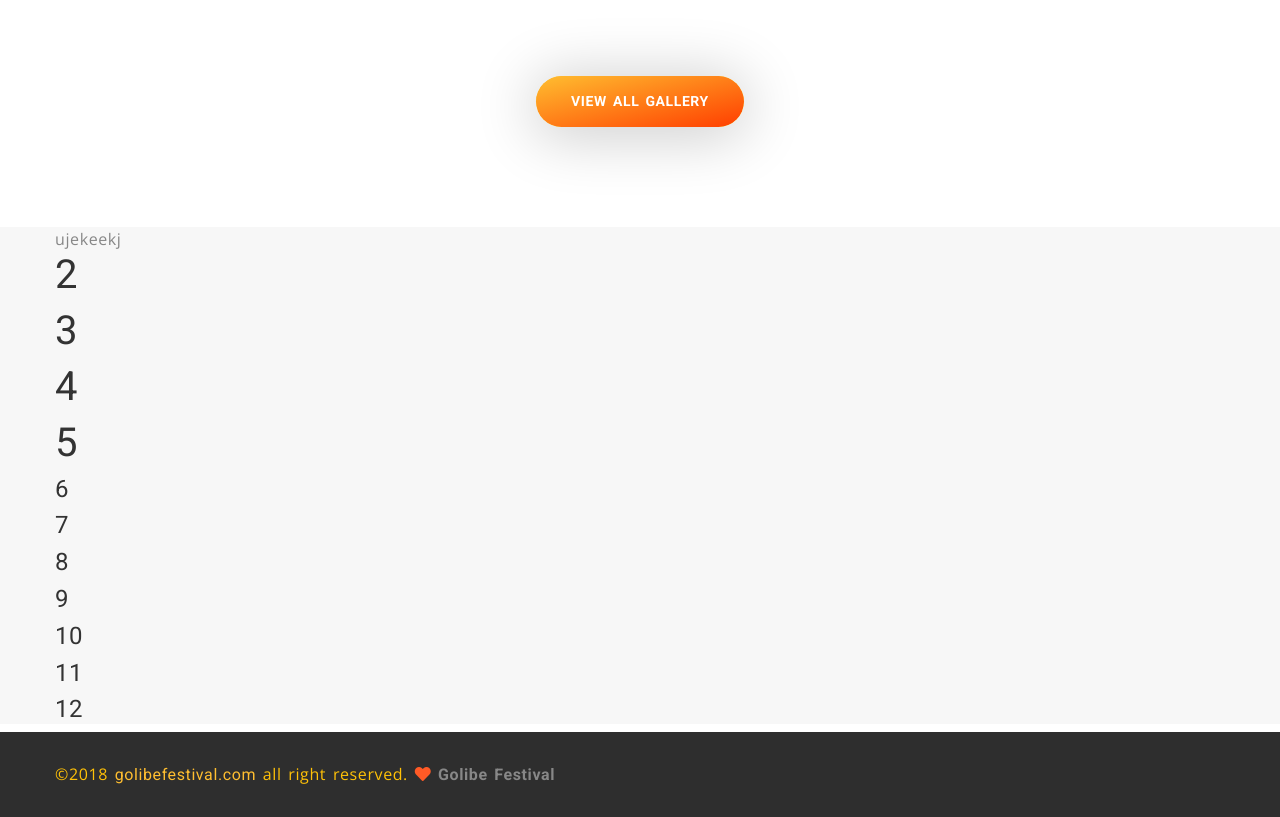
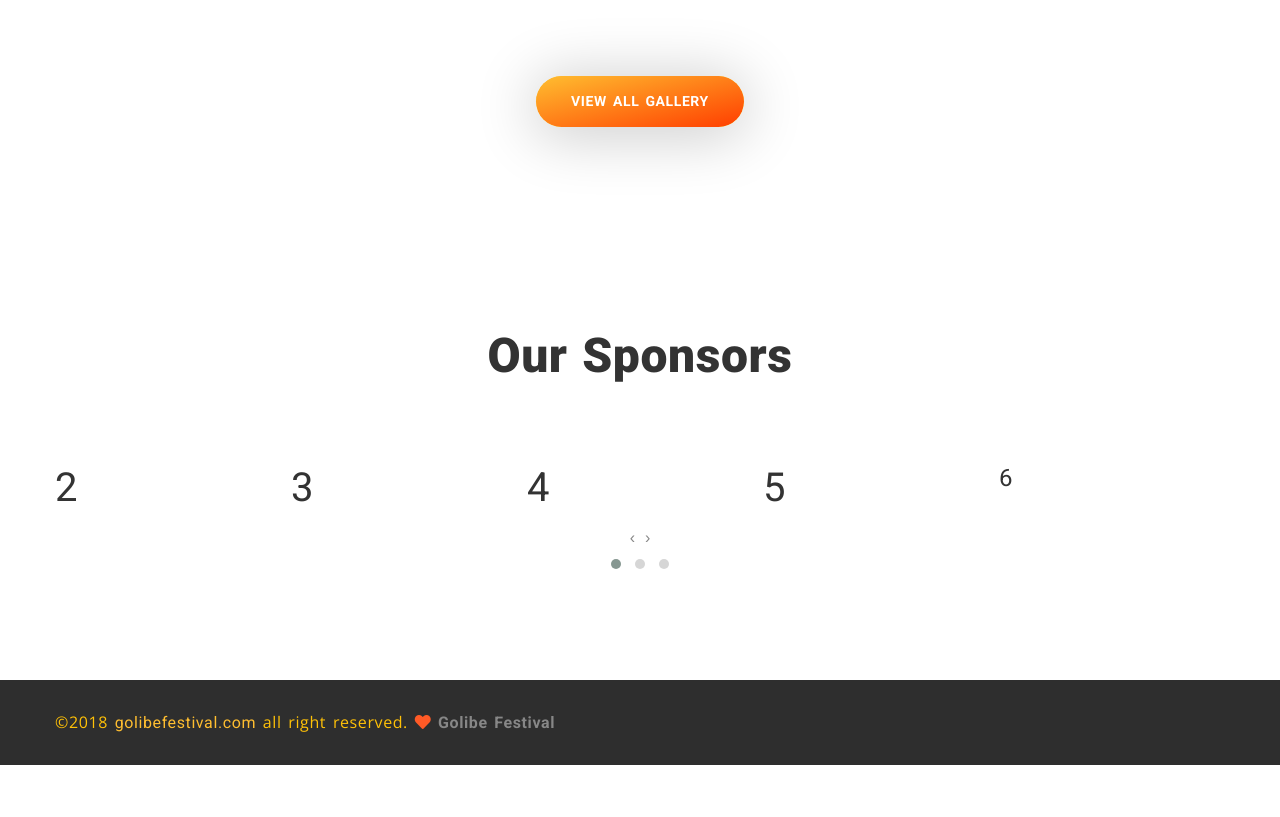
Before and after one commit to koredeadebayo/golibe, a PHP site: page / in a window 1280 px wide. Shown: the part 3027-3844 px from the top of the page. After the commit the page ends 3792 px from the top, so only its background shows below. Run offline with PHP 8.4, Linux system fonts and the light colour scheme.

Commit message:
Sponsor Tab

```diff
--- a/include/footer.php
+++ b/include/footer.php
@@ -33,24 +33,7 @@
 
 
 
-		<script type="text/javascript">
-			$('.owl-carousel').owlCarousel({
-				loop:true,
-				margin:10,
-				nav:true,
-				responsive:{
-					0:{
-						items:1
-					},
-					600:{
-						items:3
-					},
-					1000:{
-						items:5
-					}
-				}
-			})
-		</script>
+
 
 
 
@@ -87,7 +70,32 @@
 
 		<!-- custom jquery include -->
 		<script src="assets/js/custom.js"></script>
+		<script>
+			$(document).ready(function() {
+				$('.owl-carousel').owlCarousel({
+					item:12,
+					loop:true,
+					margin:10,
+					nav:true,
+					autoplay:true,
+					autoplayTimeout:2000,
+					autoplayHoverPause:true,
+					responsive:{
+						0:{
+							items:1
+						},
+						600:{
+							items:3
+						},
+						1000:{
+							items:5
+						}
+					}
+				})
+			})
+						//default settings:
 
+		</script>
 
 
 
--- a/index.php
+++ b/index.php
@@ -122,7 +122,7 @@
 
 					<div class="sidebar-header">
 						<a href="#!">
-							<img src="assets/images/2.site-logo.png" alt="logo_not_found">
+							<img src="assets/images/golibe-logo2.png" alt="logo_not_found">
 						</a>
 					</div>
 
@@ -728,10 +728,14 @@
 
 			</div>
 		</section>
-		<section id="sponsor-section2" class="sponsor-section2 bg-gray-light">
+		<section id="sponsor-section2" class="sponsor-section2  sec-ptb-100 clearfix">
+			<!-- section-title - start -->
+			<div class="section-title text-center mb-80">
+					<h2 class="big-title"><strong>Our Sponsors</strong></h2>
+				</div>
+				<!-- section-title - end -->
 			<div class="container">
-				ujekeekj
-				<div class="main-carousel2 owl-theme">
+				<div class="owl-carousel owl-theme">
 					<div class="item"><h1>2</h1></div>
 					<div class="item"><h1>3</h1></div>
 					<div class="item"><h1>4</h1></div>
```
